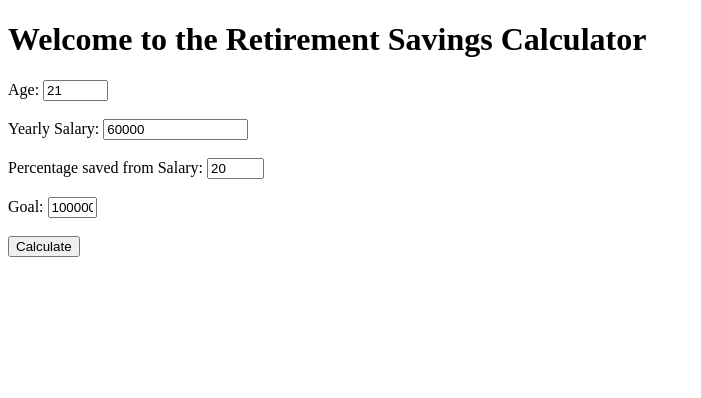
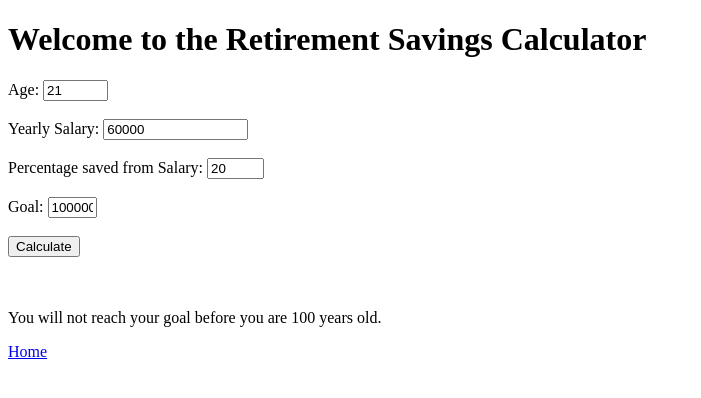
Before and after one commit to KrisPenn/KP-Software-QA, a PHP site: page /retire.php in a window 1280 px wide. Shown: the top 398 px of the page, without its empty margins (0-701 px from the left). Run offline with PHP 8.4, Linux system fonts and the light colour scheme.

```diff
--- a/retire.php
+++ b/retire.php
@@ -28,6 +28,7 @@
     if (isset($_POST['submit']))
     {
       $age = $_POST['age'];
+      $age2 = $_POST['age'];
       $salary = $_POST['salary'];
       $savings = $_POST['savings'];
       $goal = $_POST['goal'];
@@ -37,18 +38,16 @@
       $tick = True;
       while ($tick == True) {
         $total += $yearly;
-        $age += 1;
+        $age2 += 1;
         if ($total >= $goal)
         {
           $met = True;
           $_SESSION['age'] = $age;
           $tick = False;
-          header("Location: https://qa-assignment3-4.azurewebsites.net/retireSuccess.php");
         }
-        elseif($age >= 100)
+        elseif($age2 >= 100)
         {
           $tick = False;
-          header("Location: https://qa-assignment3-4.azurewebsites.net/retireFail.php");
         }
       }
     }
@@ -111,5 +110,19 @@
 
         <input type="submit" name="submit" value="Calculate">
     </form>
+    <br><br>
+
+    <?php
+    if ($met == True)
+    {
+      echo "<p>You will reach your goal when you are ", $age2, " years old.</p>";
+    }
+    else
+    {
+      echo "<p>You will not reach your goal before you are 100 years old.</p>";
+    }
+    ?>
+
+    <p><a href="start_page.php">Home</a></p>
 </body>
 </html>
```
